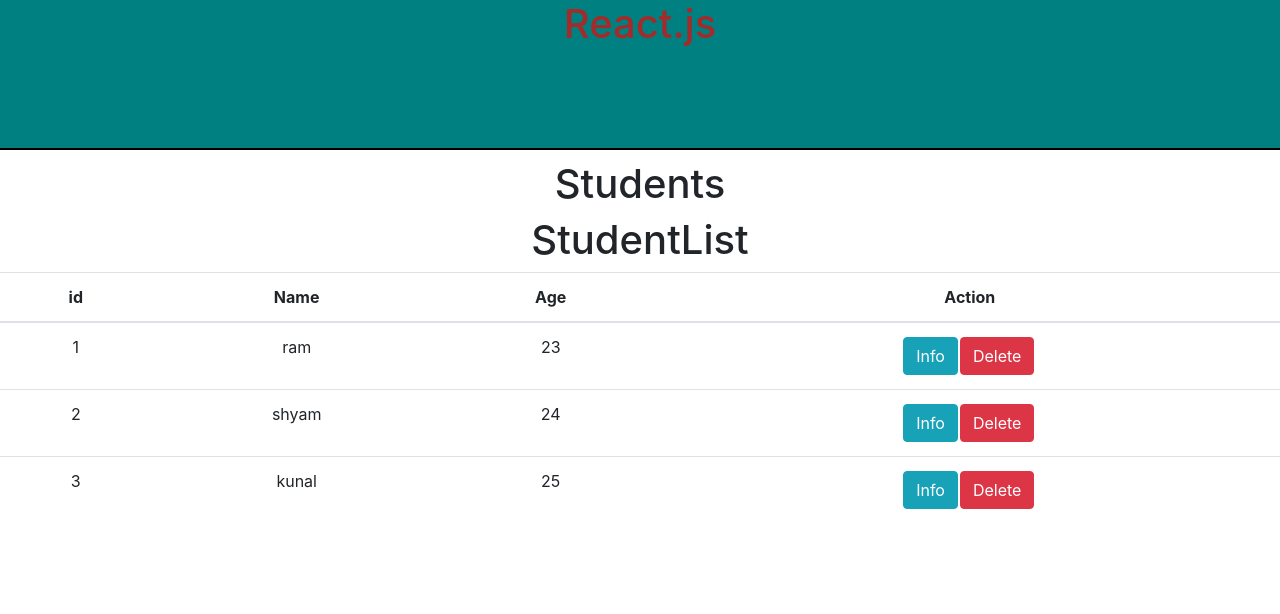
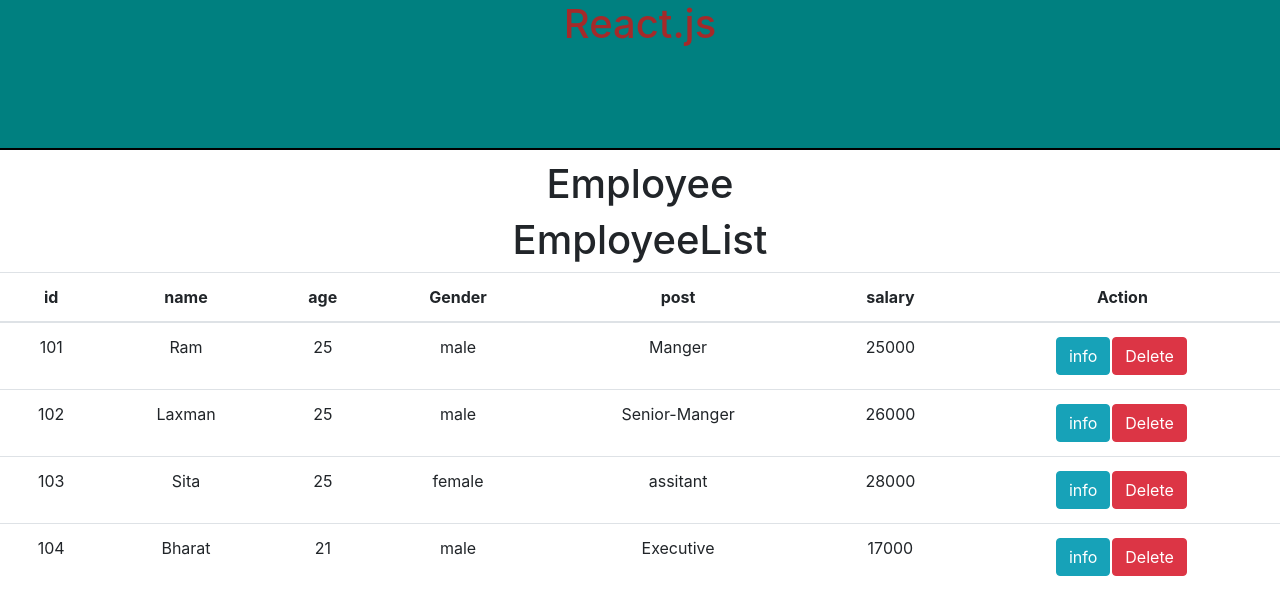
Before and after one commit to VIVEK4644/learning25, a React (Vite) app: page / in a window 1280 px wide. Shown: the top 614 px of the page. Built offline with nearby package versions, Linux system fonts and the light colour scheme.

Commit message:
Employee function usestate

```diff
--- a/src/App.jsx
+++ b/src/App.jsx
@@ -14,6 +14,7 @@ import UseStateDemo from './assets/Components/UseStateDemo'
 import UseStateDemo2 from './assets/Components/UseStateDemo2'
 import UseStateDemo3 from './assets/Components/UseStateDemo3'
 import Students from './assets/Components/Students'
+import Employee from './assets/Components/Employee'
 
 
 
@@ -26,7 +27,8 @@ function App(props) {
 
       <div>
         <HeaderComponent title = {title}></HeaderComponent>
-       <Students></Students>
+       {/* <Students></Students> */}
+       <Employee></Employee>
 
       </div>
 
--- /dev/null
+++ b/src/assets/Components/Employee.jsx
@@ -0,0 +1,57 @@
+import React, { useState } from 'react'
+import EmployeeList from './EmployeeList'
+
+function Employee() {
+    const [employees, setemployees] = useState([
+        {id:101,
+         name:"Ram",
+         Age:25,
+         salary:25000,
+         post : "Manger",
+         gender:"male"
+        },
+         {id:102,
+         name:"Laxman",
+         Age:25,
+         salary:26000,
+         post : "Senior-Manger",
+         gender:"male"
+        },
+         {id:103,
+         name:"Sita",
+         Age:25,
+         salary:28000,
+         post : "assitant",
+         gender:"female"
+        },
+         {id:104,
+         name:"Bharat",
+         Age:21,
+         salary:17000,
+         post : "Executive",
+         gender:"male"
+        },
+    ])
+
+    const getEmployeesData = (id)=>{
+        alert("Id:- " + id);
+         var foundemployeename = employees.find((emp) => emp.id == id);
+        console.log("Employee :- ", foundemployeename.name);
+    }
+
+    const deleteGetEmployeesData = (id)=>{
+        // alert("Alert....." + id);
+
+        setemployees(employees.filter((emp)=>emp.id !=id));
+
+    }
+
+  return (
+    <div style={{textAlign:'center'}}>
+        <h1>Employee</h1>
+        <EmployeeList employees={employees} getEmployeesData={getEmployeesData}   deleteGetEmployeesData = {deleteGetEmployeesData} ></EmployeeList>
+    </div>
+  )
+}
+
+export default Employee
--- /dev/null
+++ b/src/assets/Components/EmployeeList.jsx
@@ -0,0 +1,47 @@
+import React from 'react'
+
+function EmployeeList(props) {
+//employees..  getEmployeesData... ....deleteGetEmployeesData
+  return (
+    <div style={{textAlign:'center'}}>
+        <h1>EmployeeList</h1>
+        {
+            props.employees.length == 0 && <h1>Employee Data Not Found</h1>
+        }
+        <table className='table'>
+            <thead>
+                <tr>
+                    <th>id</th>
+                    <th>name</th>
+                    <th>age</th>
+                    <th>Gender</th>
+                    <th>post</th>
+                    <th>salary</th>
+                    <th>Action</th>
+                </tr>
+            </thead>
+            <tbody>
+                {
+                    props.employees.map((Emplo)=>{
+                        return <tr>
+                            <td>{Emplo.id}</td>
+                            <td>{Emplo.name}</td>
+                            <td>{Emplo.Age}</td>
+                            <td>{Emplo.gender}</td>
+                            <td>{Emplo.post}</td>
+                            <td>{Emplo.salary}</td>
+                            <td>
+                                    <button className='btn btn-info' onClick={()=>{props.getEmployeesData(Emplo.id)}} >info</button>
+                                    <button style={{margin:"2px"}} className='btn btn-danger' onClick={()=>{props.deleteGetEmployeesData(Emplo.id)}} >Delete</button>
+                            </td>
+                        </tr>
+                    })
+                }
+
+            </tbody>
+        </table>
+    </div>
+  )
+}
+
+export default EmployeeList
--- a/src/assets/Components/StudentList.jsx
+++ b/src/assets/Components/StudentList.jsx
@@ -7,10 +7,10 @@ function StudentList(props) {
 
         <h1>StudentList</h1>
 
-
         {
             props.student.length==0 && <h1>No student found..</h1>
         }
+
 
         <table className='table'>
             <thead>
```
